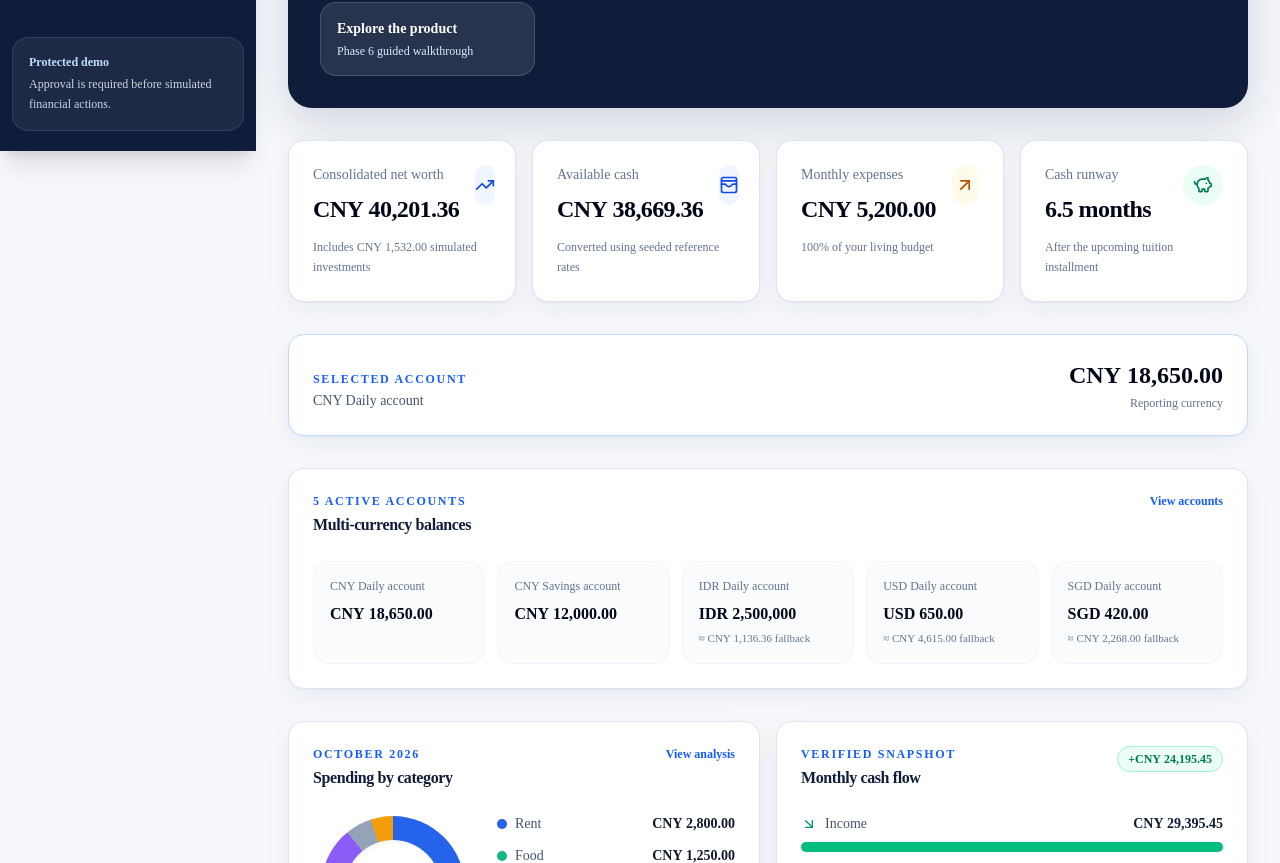
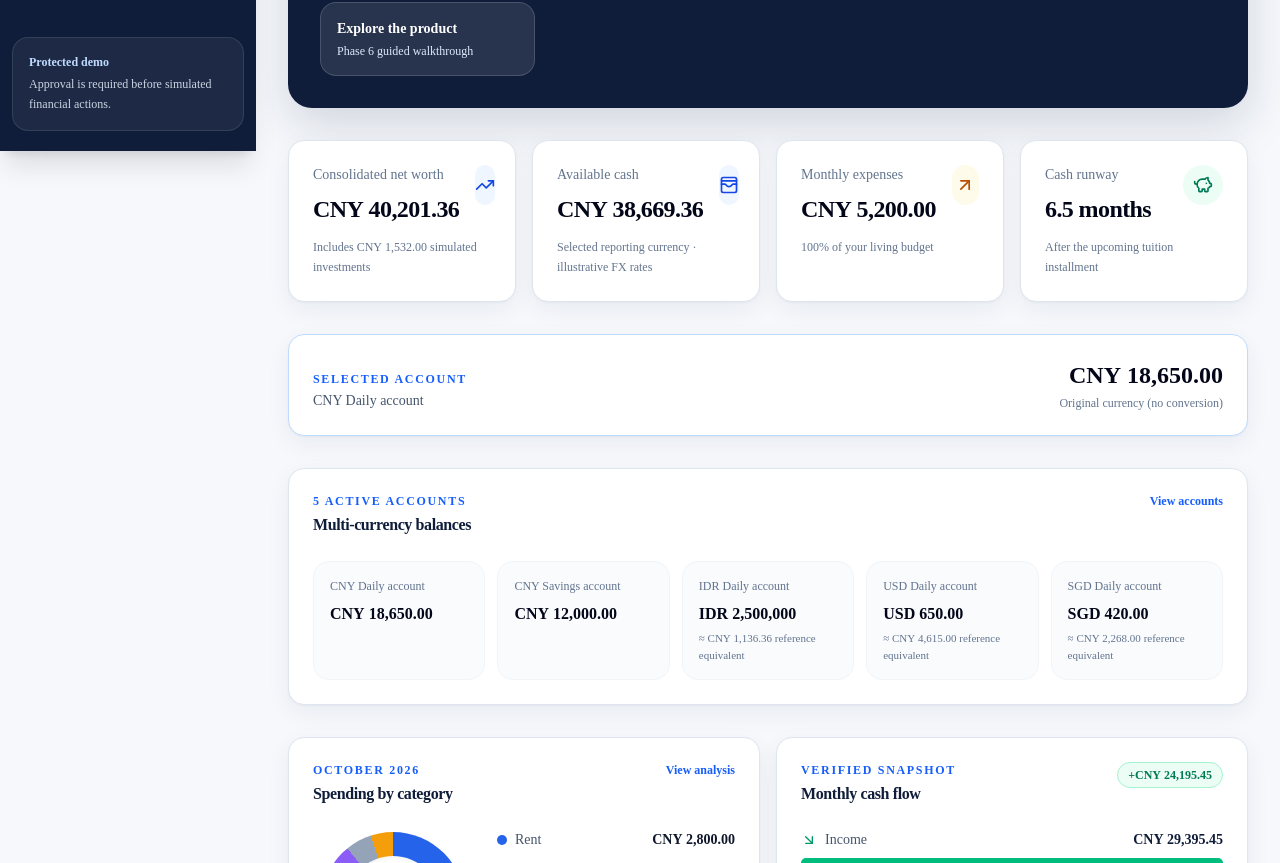
Before and after one commit to jamienatorX/fudan-global-finance-ai, a Next.js app: page /overview in a window 1280 px wide. Shown: the part 649-1512 px from the top of the page. Built offline with nearby package versions, Linux system fonts and the light colour scheme.

Commit message:
fix: dashboard currency labels use selected reporting currency not hard-coded CNY

```diff
--- a/src/features/overview/overview-dashboard.tsx
+++ b/src/features/overview/overview-dashboard.tsx
@@ -116,11 +116,11 @@ export function OverviewDashboard({ overview }: Readonly<{ overview: OverviewMod
       <BankingShortcuts />
       <section aria-label="Financial summary" className="grid gap-4 sm:grid-cols-2 xl:grid-cols-4">
         <MetricCard label="Consolidated net worth" value={formatMoney(overview.totalNetWorth)} detail={`Includes ${formatMoney(overview.investedValue)} simulated investments`} icon={<TrendingUp size={20} aria-hidden />} />
-        <MetricCard label="Available cash" value={formatMoney(overview.availableCash)} detail="Converted using seeded reference rates" icon={<WalletCards size={20} aria-hidden />} />
+        <MetricCard label="Available cash" value={formatMoney(overview.availableCash)} detail="Selected reporting currency · illustrative FX rates" icon={<WalletCards size={20} aria-hidden />} />
         <MetricCard label="Monthly expenses" value={formatMoney(overview.monthlyExpenses)} detail={`${usedPercent}% of your living budget`} tone={usedPercent >= 100 ? 'warning' : 'neutral'} icon={<ArrowUpRight size={20} aria-hidden />} />
         <MetricCard label="Cash runway" value={`${overview.cashRunwayMonths.toFixed(1)} months`} detail="After the upcoming tuition installment" tone="positive" icon={<PiggyBank size={20} aria-hidden />} />
       </section>
-      {overview.selectedAccount ? <Card aria-label="Selected account" className="border-blue-200 bg-blue-50/50 p-5 sm:p-6"><div className="flex flex-col gap-2 sm:flex-row sm:items-end sm:justify-between"><div><p className="text-xs font-semibold uppercase tracking-[0.14em] text-blue-600">Selected account</p><p className="mt-1 text-sm font-medium text-slate-600">{overview.selectedAccount.label}</p></div><div className="sm:text-right"><p className="text-2xl font-bold tabular-nums text-slate-950">{formatMoney(overview.selectedAccount.amount)}</p>{overview.selectedAccount.amount.currency !== 'CNY' ? <p className="mt-1 text-xs text-slate-500">≈ {formatMoney(overview.selectedAccount.reportingAmount)} reporting value</p> : <p className="mt-1 text-xs text-slate-500">Reporting currency</p>}</div></div></Card> : null}
+      {overview.selectedAccount ? <Card aria-label="Selected account" className="border-blue-200 bg-blue-50/50 p-5 sm:p-6"><div className="flex flex-col gap-2 sm:flex-row sm:items-end sm:justify-between"><div><p className="text-xs font-semibold uppercase tracking-[0.14em] text-blue-600">Selected account</p><p className="mt-1 text-sm font-medium text-slate-600">{overview.selectedAccount.label}</p></div><div className="sm:text-right"><p className="text-2xl font-bold tabular-nums text-slate-950">{formatMoney(overview.selectedAccount.amount)}</p>{overview.selectedAccount.amount.currency !== overview.selectedAccount.reportingAmount.currency ? <p className="mt-1 text-xs text-slate-500">≈ {formatMoney(overview.selectedAccount.reportingAmount)} reporting value</p> : <p className="mt-1 text-xs text-slate-500">Original currency (no conversion)</p>}</div></div></Card> : null}
       <Card>
         <CardHeader title="Multi-currency balances" eyebrow={`${overview.accountBalances.length} active accounts`} action={<Link href="/accounts" className="text-xs font-semibold text-blue-600">View accounts</Link>} />
         <div className="grid gap-3 p-5 sm:grid-cols-2 sm:p-6 lg:grid-cols-5">
@@ -128,7 +128,7 @@ export function OverviewDashboard({ overview }: Readonly<{ overview: OverviewMod
             <div key={account.id} className="rounded-2xl border border-slate-100 bg-slate-50/70 p-4">
               <p className="text-xs font-medium text-slate-500">{account.label}</p>
               <p className="mt-2 text-base font-bold tabular-nums text-slate-950">{formatMoney(account.amount)}</p>
-              {account.amount.currency !== 'CNY' ? <p className="mt-1 text-[11px] text-slate-500">≈ {formatMoney(account.reportingAmount)} fallback</p> : null}
+              {account.amount.currency !== account.reportingAmount.currency ? <p className="mt-1 text-[11px] text-slate-500">≈ {formatMoney(account.reportingAmount)} reference equivalent</p> : null}
             </div>
           ))}
         </div>
```
